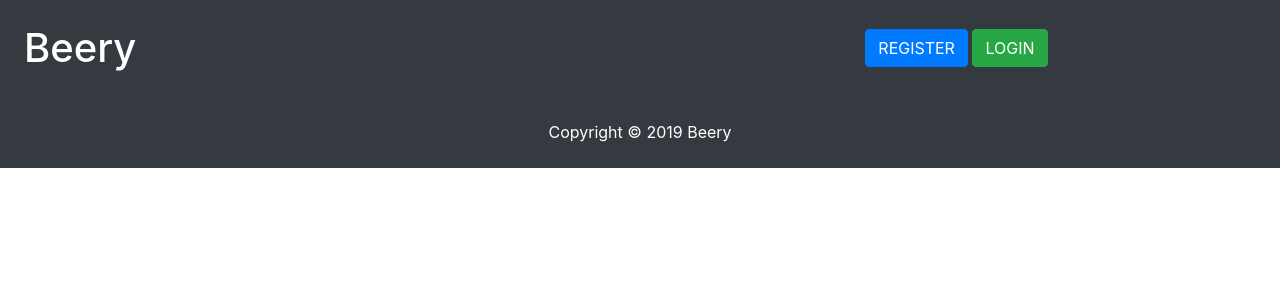
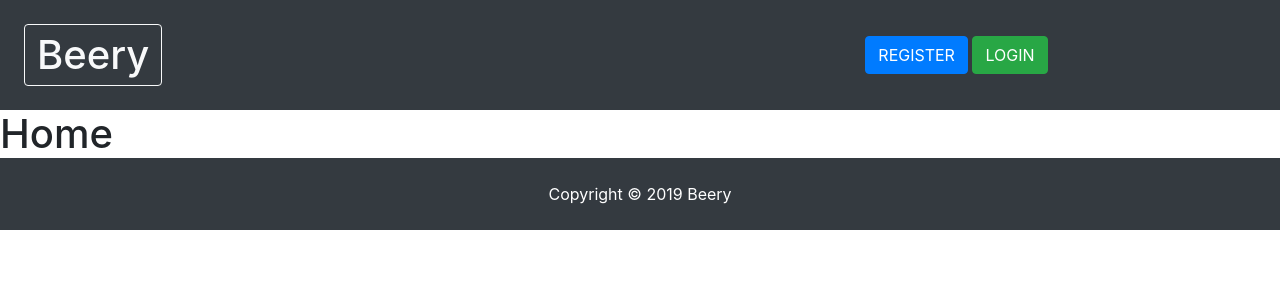
Before and after one commit to duedeu36/beery, a React (Create React App) app in the folder client/: page /home in a window 1280 px wide. Shown: the top 300 px of the page. Built offline with nearby package versions, Linux system fonts and the light colour scheme.

Commit message:
frontend: added home component, link to home added

```diff
--- a/client/src/App.js
+++ b/client/src/App.js
@@ -6,6 +6,7 @@
 import Navbar from "./components/layout/Navbar";
 import Register from "./components/auth/Register";
 import Login from "./components/auth/Login";
+import Home from "./components/layout/Home";
 
 class App extends Component {
   render() {
@@ -17,6 +18,7 @@
           <Route exact path="/register" component={Register} />
           <Route exact path="/login" component={Login} />
           <Route exact path="/" component={Landing} />
+          <Route exact path="/home" component={Home} />
           <Footer />
         </div>
       </Router>
--- /dev/null
+++ b/client/src/components/layout/Home.js
@@ -0,0 +1,13 @@
+import React, { Component } from "react";
+
+class Home extends Component {
+  render() {
+    return (
+      <div>
+        <h1>Home</h1>
+      </div>
+    );
+  }
+}
+
+export default Home;
--- a/client/src/components/layout/Navbar.js
+++ b/client/src/components/layout/Navbar.js
@@ -7,7 +7,9 @@
       <nav className="bg-dark text-white p-4">
         <div className="row">
           <div className="col-8">
-            <h1>Beery</h1>
+            <Link to="/home" className="btn btn-outline-light ">
+              <h1>Beery</h1>
+            </Link>
           </div>
           <div className="col-4 align-self-center">
             <Link to="/register">
```
Also changed, not shown: client/src/img/b.png (added).
